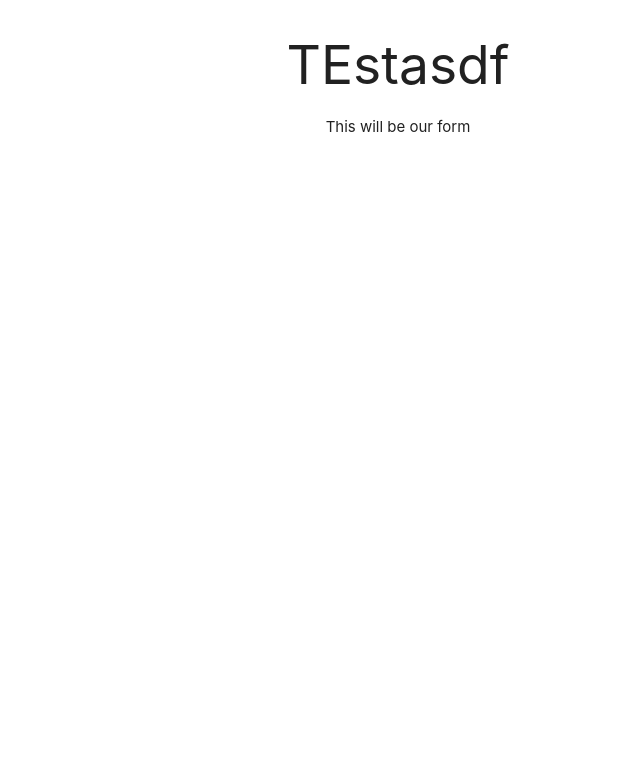
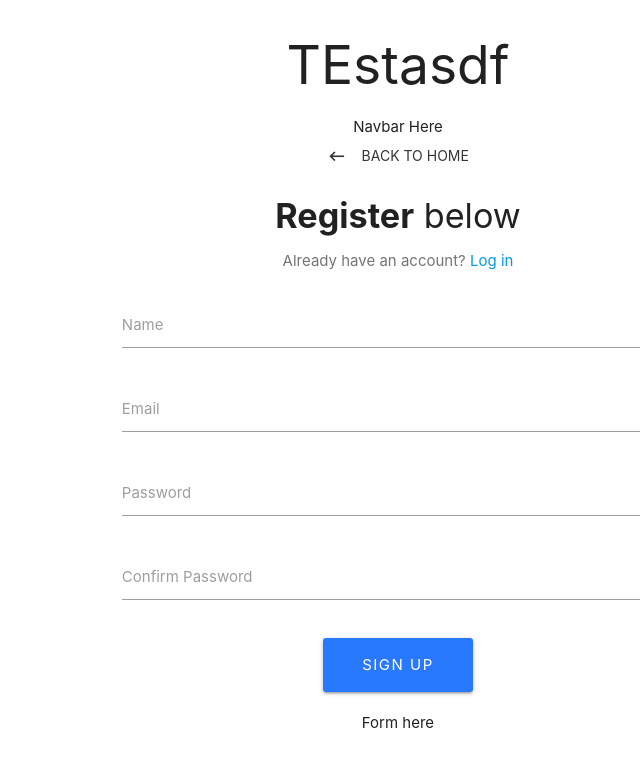
Before and after one commit to BrielleCarvalho/Hiking-Project, a React (Create React App) app in the folder client/: page /register in a window 1280 px wide. Shown: the top 766 px of the page, without its empty margins (242-882 px from the left). Built offline with nearby package versions, Linux system fonts and the light colour scheme.

Commit message:
Created Landing, Login, and Register Pages in React

```diff
--- a/client/src/App.js
+++ b/client/src/App.js
@@ -1,11 +1,31 @@
 import React from 'react';
+import { BrowserRouter as Router, Route } from "react-router-dom";
+
 import './App.css';
 import Form from './components/layout/Form';
+import Navbar from "./components/layout/Navbar";
+import Landing from "./components/layout/Landing";
+import Register from "./components/auth/Register";
+import Login from "./components/auth/Login";
+
+
 
 function App() {
   return (
     <div className="App">
       <h2>TEstasdf</h2>
+
+        <Router>
+            <div className="App">
+                <Navbar />
+                <Route exact path="/" component={Landing} />
+                <Route exact path="/register" component={Register} />
+                <Route exact path="/login" component={Login} />
+            </div>
+        </Router>
+
+
+
       <Form></Form>
     </div>
   );
--- /dev/null
+++ b/client/src/components/auth/Login.js
@@ -0,0 +1,84 @@
+import React, { Component } from "react";
+import { Link } from "react-router-dom";
+
+class Login extends Component {
+    constructor() {
+        super();
+        this.state = {
+            email: "",
+            password: "",
+            errors: {}
+        };
+    }
+    onChange = e => {
+        this.setState({ [e.target.id]: e.target.value });
+    };
+    onSubmit = e => {
+        e.preventDefault();
+        const userData = {
+            email: this.state.email,
+            password: this.state.password
+        };
+        console.log(userData);
+    };
+    render() {
+        const { errors } = this.state;
+        return (
+            <div className="container">
+                <div style={{ marginTop: "4rem" }} className="row">
+                    <div className="col s8 offset-s2">
+                        <Link to="/" className="btn-flat waves-effect">
+                            <i className="material-icons left">keyboard_backspace</i> Back to
+                            home
+                        </Link>
+                        <div className="col s12" style={{ paddingLeft: "11.250px" }}>
+                            <h4>
+                                <b>Login</b> below
+                            </h4>
+                            <p className="grey-text text-darken-1">
+                                Don't have an account? <Link to="/register">Register</Link>
+                            </p>
+                        </div>
+                        <form noValidate onSubmit={this.onSubmit}>
+                            <div className="input-field col s12">
+                                <input
+                                    onChange={this.onChange}
+                                    value={this.state.email}
+                                    error={errors.email}
+                                    id="email"
+                                    type="email"
+                                />
+                                <label htmlFor="email">Email</label>
+                            </div>
+                            <div className="input-field col s12">
+                                <input
+                                    onChange={this.onChange}
+                                    value={this.state.password}
+                                    error={errors.password}
+                                    id="password"
+                                    type="password"
+                                />
+                                <label htmlFor="password">Password</label>
+                            </div>
+                            <div className="col s12" style={{ paddingLeft: "11.250px" }}>
+                                <button
+                                    style={{
+                                        width: "150px",
+                                        borderRadius: "3px",
+                                        letterSpacing: "1.5px",
+                                        marginTop: "1rem"
+                                    }}
+                                    type="submit"
+                                    className="btn btn-large waves-effect waves-light hoverable blue accent-3"
+                                >
+                                    Login
+                                </button>
+                            </div>
+                        </form>
+                    </div>
+                </div>
+            </div>
+        );
+    }
+}
+export default Login;
--- /dev/null
+++ b/client/src/components/auth/Register.js
@@ -0,0 +1,108 @@
+import React, { Component } from "react";
+import { Link } from "react-router-dom";
+
+class Register extends Component {
+    constructor() {
+        super();
+        this.state = {
+            name: "",
+            email: "",
+            password: "",
+            password2: "",
+            errors: {}
+        };
+    }
+    onChange = e => {
+        this.setState({ [e.target.id]: e.target.value });
+    };
+    onSubmit = e => {
+        e.preventDefault();
+        const newUser = {
+            name: this.state.name,
+            email: this.state.email,
+            password: this.state.password,
+            password2: this.state.password2
+        };
+        console.log(newUser);
+    };
+    render() {
+        const { errors } = this.state;
+        return (
+            <div className="container">
+            <div className="row">
+            <div className="col s8 offset-s2">
+            <Link to="/" className="btn-flat waves-effect">
+            <i className="material-icons left">keyboard_backspace</i> Back to
+        home
+        </Link>
+        <div className="col s12" style={{ paddingLeft: "11.250px" }}>
+    <h4>
+        <b>Register</b> below
+        </h4>
+        <p className="grey-text text-darken-1">
+            Already have an account? <Link to="/login">Log in</Link>
+            </p>
+            </div>
+            <form noValidate onSubmit={this.onSubmit}>
+            <div className="input-field col s12">
+            <input
+        onChange={this.onChange}
+        value={this.state.name}
+        error={errors.name}
+        id="name"
+        type="text"
+            />
+            <label htmlFor="name">Name</label>
+            </div>
+            <div className="input-field col s12">
+            <input
+        onChange={this.onChange}
+        value={this.state.email}
+        error={errors.email}
+        id="email"
+        type="email"
+            />
+            <label htmlFor="email">Email</label>
+            </div>
+            <div className="input-field col s12">
+            <input
+        onChange={this.onChange}
+        value={this.state.password}
+        error={errors.password}
+        id="password"
+        type="password"
+            />
+            <label htmlFor="password">Password</label>
+            </div>
+            <div className="input-field col s12">
+            <input
+        onChange={this.onChange}
+        value={this.state.password2}
+        error={errors.password2}
+        id="password2"
+        type="password"
+            />
+            <label htmlFor="password2">Confirm Password</label>
+        </div>
+        <div className="col s12" style={{ paddingLeft: "11.250px" }}>
+    <button
+        style={{
+            width: "150px",
+                borderRadius: "3px",
+                letterSpacing: "1.5px",
+                marginTop: "1rem"
+        }}
+        type="submit"
+        className="btn btn-large waves-effect waves-light hoverable blue accent-3"
+            >
+            Sign up
+        </button>
+        </div>
+        </form>
+        </div>
+        </div>
+        </div>
+    );
+    }
+}
+export default Register;
--- a/client/src/components/layout/Form.js
+++ b/client/src/components/layout/Form.js
@@ -3,7 +3,7 @@
 class Form extends React.Component {
     render() {
         return (
-            <div>This will be our form</div>
+            <div>Form here</div>
         );
     }
 }
--- /dev/null
+++ b/client/src/components/layout/Landing.js
@@ -0,0 +1,49 @@
+import React, { Component } from "react";
+
+class Landing extends Component {
+    render() {
+        return (
+            <div style={{ height: "75vh" }} className="container valign-wrapper">
+                <div className="row">
+                    <div className="col s12 center-align">
+                        <h4>
+                            <b>Build</b> a login/auth app with the{" "}
+                            <span style={{ fontFamily: "monospace" }}>MERN</span> stack from
+                            scratch
+                        </h4>
+                        <p className="flow-text grey-text text-darken-1">
+                            Create a (minimal) full-stack app with user authentication via
+                            passport and JWTs
+                        </p>
+                        <br />
+                        <a
+                            href="register"
+                            style={{
+                                width: "150px",
+                                borderRadius: "3px",
+                                letterSpacing: "1.5px"
+                            }}
+                            className="btn btn-large waves-effect waves-light hoverable blue accent-3"
+                        >
+                            Register
+                        </a>
+                        <a
+                            href="login"
+                            style={{
+                                marginLeft: "2rem",
+                                width: "150px",
+                                borderRadius: "3px",
+                                letterSpacing: "1.5px"
+                            }}
+                            className="btn btn-large waves-effect white hoverable black-text"
+                        >
+                            Log In
+                        </a>
+                    </div>
+                </div>
+            </div>
+        );
+    }
+}
+
+export default Landing;
--- a/client/src/components/layout/Navbar.js
+++ b/client/src/components/layout/Navbar.js
@@ -1,9 +1,12 @@
 import React from "react";
+import Register from "../auth/Register";
 
 class Navbar extends React.Component {
     render() {
         return (
-            <div></div>
+            <div>Navbar Here</div>
         );
     }
 }
+
+export default Navbar;
```
Also changed, not shown: 1 other file (tests, documents, lock files or other folders).
